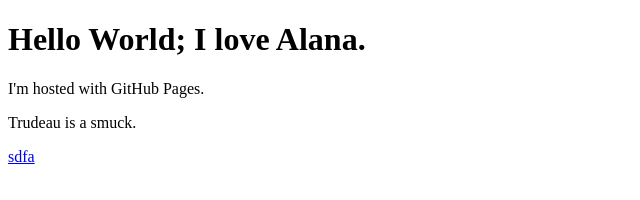
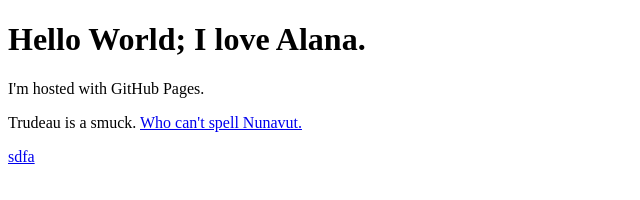
Before and after one commit to grahamcrowell/grahamcrowell.github.io, a plain HTML site: page index.html in a window 1280 px wide. Shown: the whole page, without its empty margins (0-640 px from the left). Drawn offline with Linux system fonts and the light colour scheme.

Commit message:
spelling

```diff
--- a/index.html
+++ b/index.html
@@ -3,7 +3,7 @@
 <body>
 <h1>Hello World; I love Alana.</h1>
 <p>I'm hosted with GitHub Pages.</p>
-<p>Trudeau is a smuck.</p>
+<p>Trudeau is a smuck.  <a href="http://pm.gc.ca/eng/news/2016/12/20/united-states-canada-joint-arctic-leaders-statement">Who can't spell Nunavut.</a></p>
 <a href="./page.html">sdfa </a>
 </body>
 </html>
```
